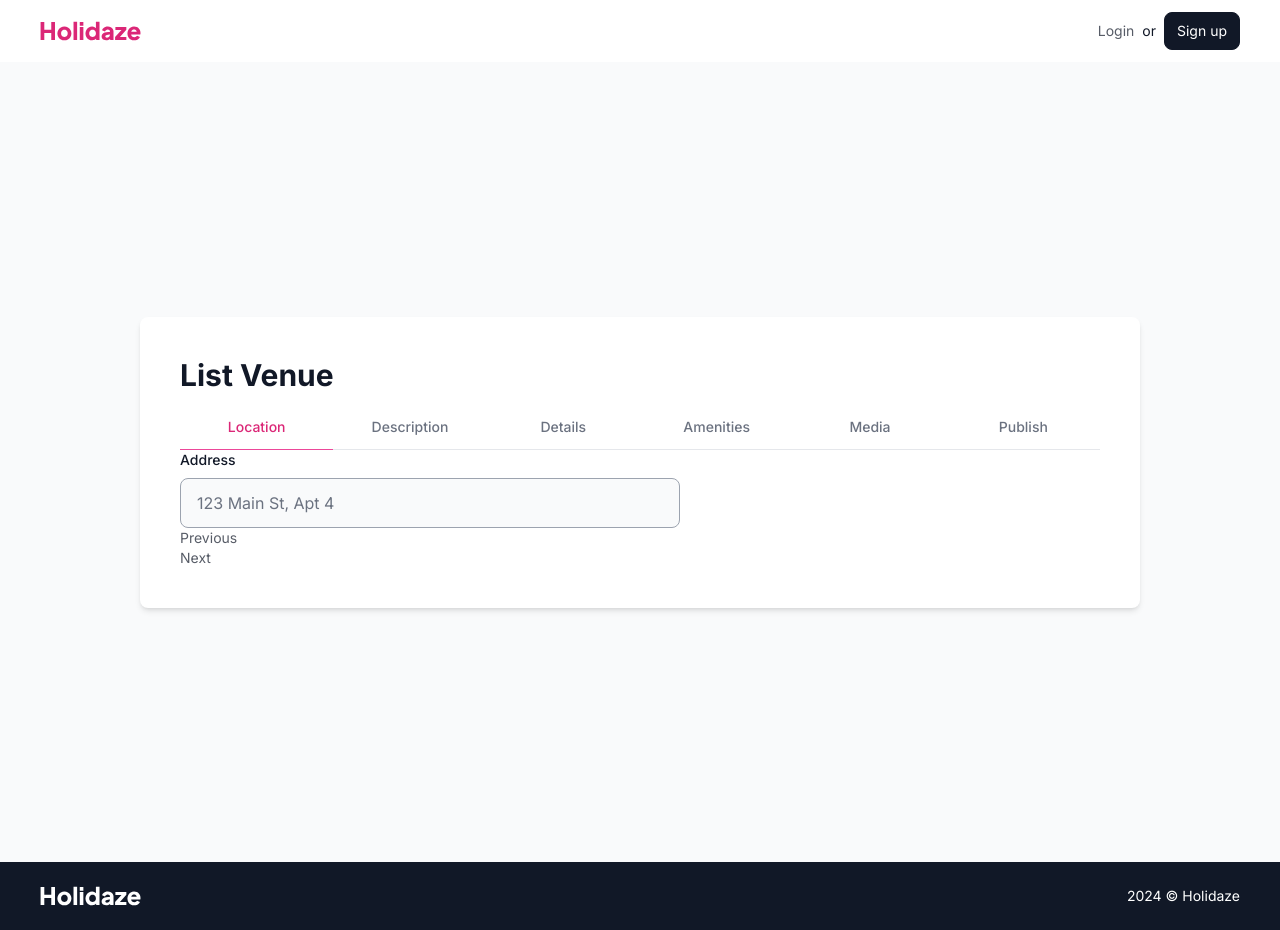
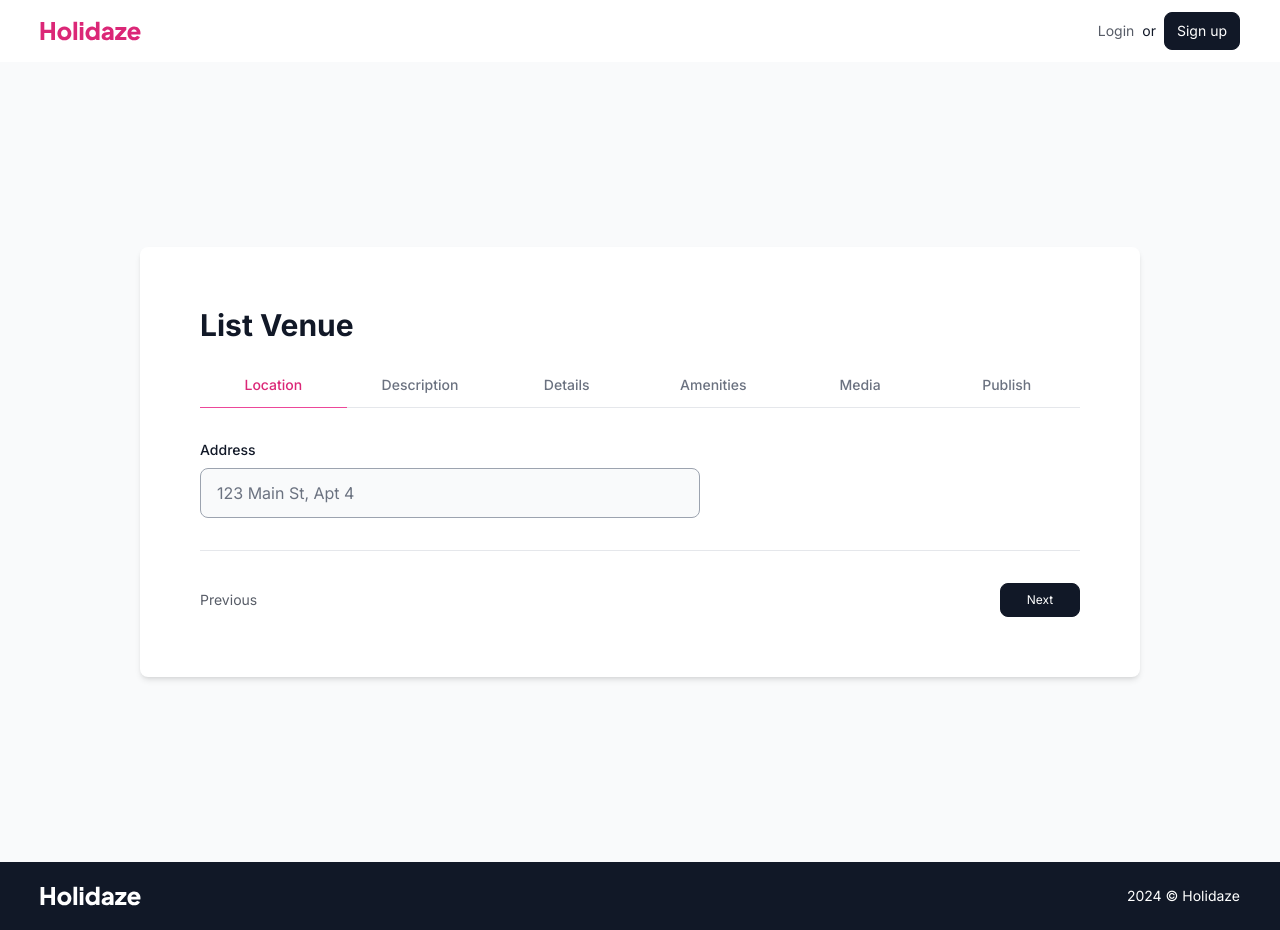
Before and after one commit to sindrebenjamin/holidaze, a React (Vite) app: page /add in a window 1280 px wide. Built offline with nearby package versions, Linux system fonts and the light colour scheme.

Commit message:
COMP. Make Tabs component pretty

```diff
--- a/src/components/Button.tsx
+++ b/src/components/Button.tsx
@@ -6,6 +6,7 @@ interface ButtonProps {
   type?: "submit" | "reset" | "button" | undefined;
   fullWidth?: boolean;
   disabled?: boolean;
+  override?: string;
 }
 
 const Button: React.FC<ButtonProps> = ({
@@ -16,6 +17,7 @@ const Button: React.FC<ButtonProps> = ({
   children,
   disabled,
   onClick,
+  override,
 }) => {
   const sizeClasses =
     size === "sm"
@@ -47,7 +49,7 @@ const Button: React.FC<ButtonProps> = ({
       type={type}
       className={`${colorClasses} ${sizeClasses} ${fullWidth && "w-full"} ${
         disabled && "opacity-50"
-      } flex items-center gap-2 justify-center transition-all duration-100 rounded-lg disabled:pointer-events-none`}
+      } flex items-center gap-2 justify-center transition-all duration-100 rounded-lg disabled:pointer-events-none ${override}`}
       onClick={onClick}
     >
       {children}
--- a/src/components/Tabs.tsx
+++ b/src/components/Tabs.tsx
@@ -20,8 +20,8 @@ const Tabs = ({ tabs }: { tabs: TabData[] }) => {
   }
 
   return (
-    <>
-      <div className="w-full flex overflow-auto no-scrollbar">
+    <div className="flex flex-col gap-6 md:gap-8">
+      <div className="w-full flex overflow-auto no-scrollbar px-4 md:px-0">
         {tabs.map((tab, index) => {
           return (
             <Tab
@@ -44,6 +44,11 @@ const Tabs = ({ tabs }: { tabs: TabData[] }) => {
         }
       })}
 
+      <div className="px-4 md:px-0">
+        <div className="h-[1px] bg-gray-200 w-full"></div>
+      </div>
+
+      <div className="flex justify-between px-4 md:px-0">
         <Button
           onClick={() => setCurrentTab(currentTab - 1)}
           disabled={currentTab === 0}
@@ -51,12 +56,16 @@ const Tabs = ({ tabs }: { tabs: TabData[] }) => {
           Previous
         </Button>
         <Button
+          color="gray-dark"
+          size="sm"
+          override="w-[80px]"
           onClick={() => setCurrentTab(currentTab + 1)}
           disabled={currentTab === tabs.length - 1}
         >
           Next
         </Button>
-    </>
+      </div>
+    </div>
   );
 };
 
--- a/src/pages/AddVenuePage.tsx
+++ b/src/pages/AddVenuePage.tsx
@@ -30,8 +30,8 @@ const AddVenuePage = () => {
   ];
   return (
     <main className="md:bg-gray-50 md:flex md:flex-col md:justify-center md:items-center md:min-h-screen md:px-6 md:py-12">
-      <div className="max-w-[1000px] bg-white w-full py-12 min-h-screen md:min-h-0 md:p-10 md:rounded-lg md:shadow-md overflow-hidden">
-        <FormH1 className="mb-6">List Venue</FormH1>
+      <div className="max-w-[1000px] bg-white w-full py-12 min-h-screen md:min-h-0 md:p-10 lg:p-[60px] md:rounded-lg md:shadow-md overflow-hidden">
+        <FormH1 className="mb-6 md:mb-8 px-4 md:px-0">List Venue</FormH1>
         <Tabs tabs={tabsData} />
       </div>
     </main>
--- a/src/pages/LoginPage.tsx
+++ b/src/pages/LoginPage.tsx
@@ -32,7 +32,7 @@ const LoginPage = () => {
   return (
     <main className="sm:bg-gray-50 sm:flex sm:flex-col sm:justify-center sm:items-center sm:min-h-screen sm:py-12">
       <div className="bg-white w-full px-4 py-12 min-h-screen sm:min-h-0 sm:p-10 sm:rounded-lg sm:shadow-md max-w-[535px]">
-        <FormH1 className="mb-6">Login</FormH1>{" "}
+        <FormH1 className="mb-6">Login</FormH1>
         <form className="flex flex-col gap-4" onSubmit={handleSubmit(onSubmit)}>
           <InputAndLabelAndMessage
             autocomplete="username"
@@ -52,7 +52,6 @@ const LoginPage = () => {
           />
 
           <Button type="submit" fullWidth={true} size="xl" color="gray-dark">
-            {" "}
             {apiStatus === "loading" ? (
               <div className="spinner-light"></div>
             ) : (
@@ -61,7 +60,7 @@ const LoginPage = () => {
           </Button>
         </form>
         <p className="text-gray-800 mt-4">
-          Not registered?{" "}
+          Not registered?
           <NavLink
             to="/register"
             className="underline text-pink-700 hover:text-pink-800 transition-colors duration-100"
```
Lines whose indentation alone changed are shown as unchanged.
